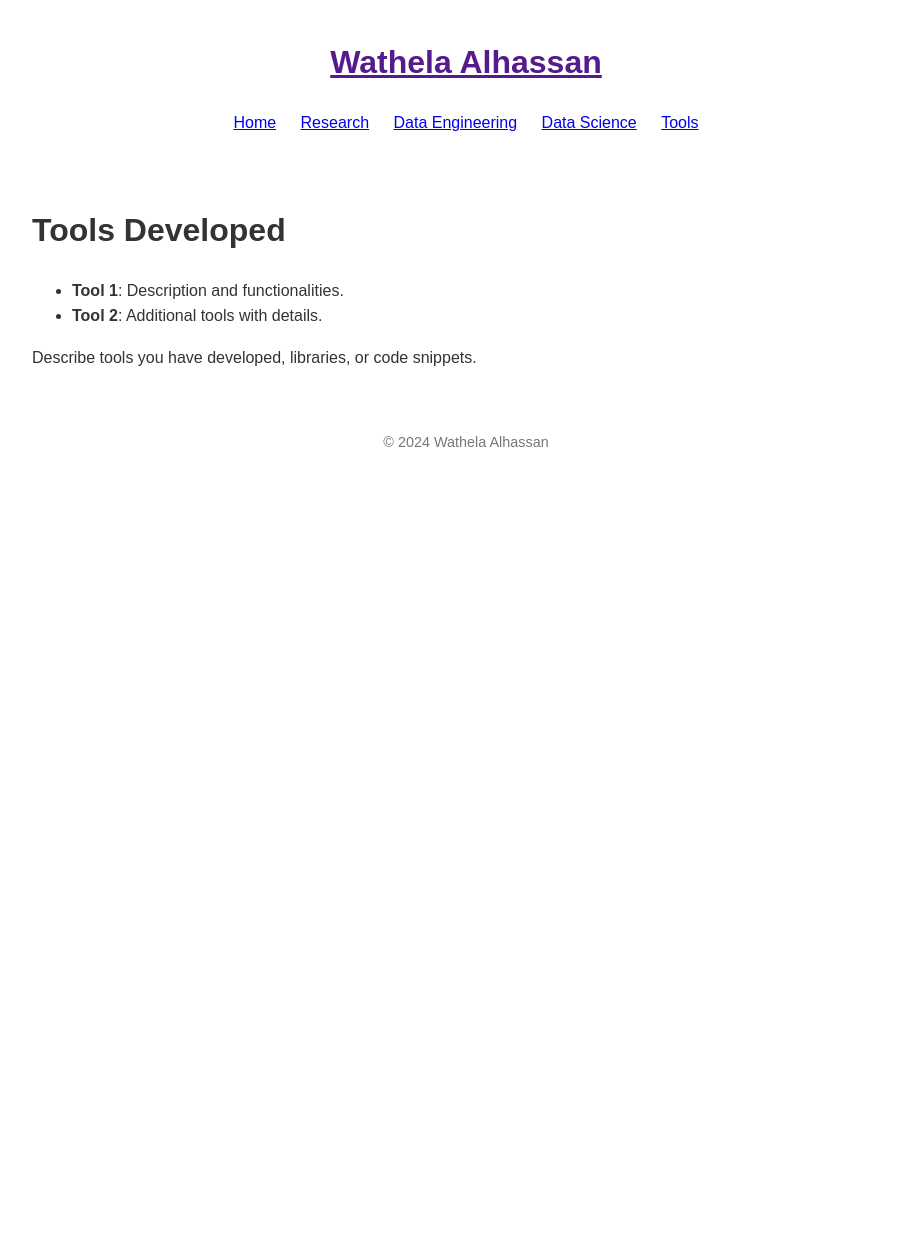
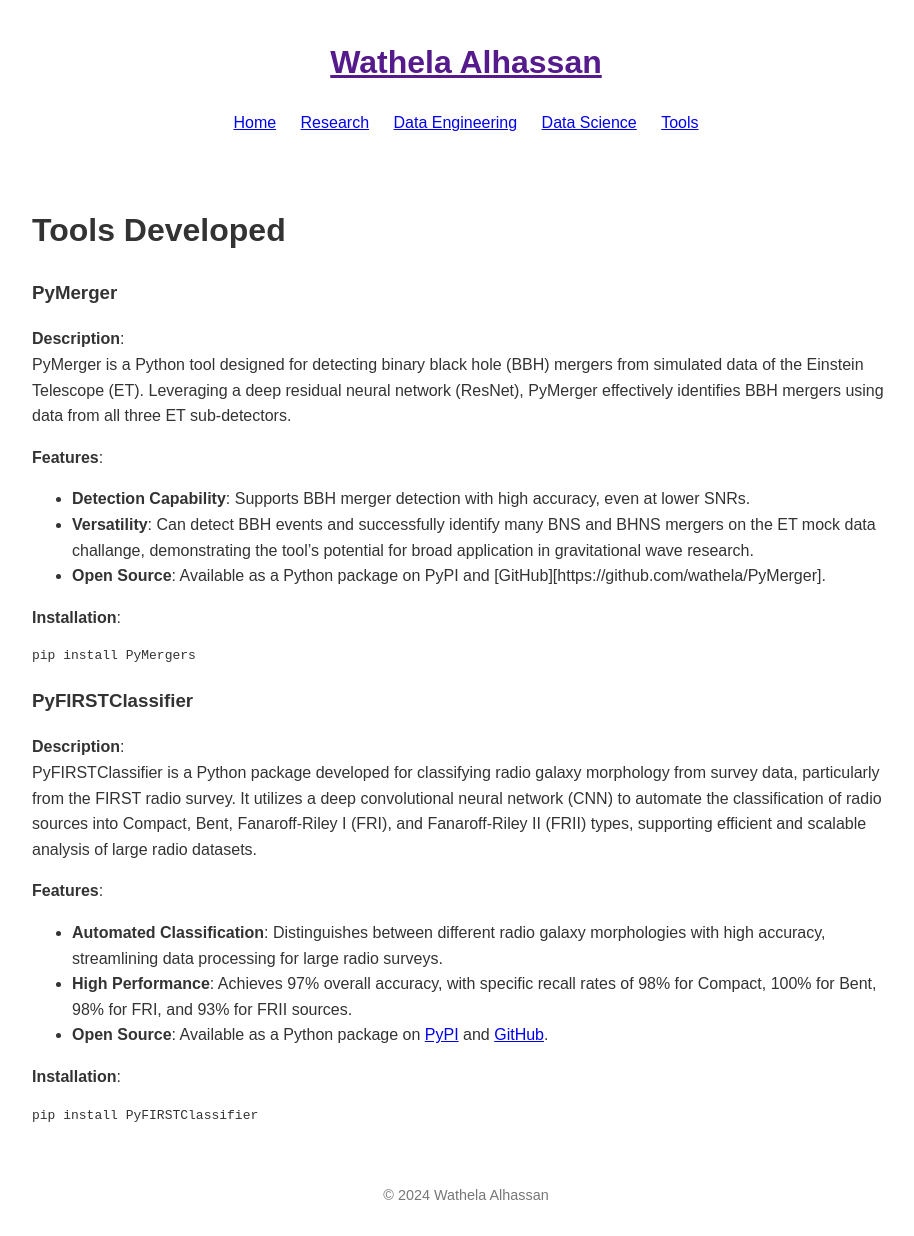
Before and after one commit to wathela/wathela.github.io, a Jekyll site: the page built from tools.md, in a window 1280 px wide. Shown: the whole page, without its empty margins (174-1088 px from the left). Built offline with Jekyll 4.4.1, drawn with Linux system fonts in a browser that asks for light colours; before the commit the page ends 900 px from its top, so only the background shows below that.

Commit message:
update tools md

````diff
--- a/tools.md
+++ b/tools.md
@@ -6,7 +6,31 @@
 
 # Tools Developed
 
-- **Tool 1**: Description and functionalities.
-- **Tool 2**: Additional tools with details.
+### PyMerger
+**Description**:
+PyMerger is a Python tool designed for detecting binary black hole (BBH) mergers from simulated data of the Einstein Telescope (ET). Leveraging a deep residual neural network (ResNet), PyMerger effectively identifies BBH mergers using data from all three ET sub-detectors.
 
-Describe tools you have developed, libraries, or code snippets.
+**Features**:
+- **Detection Capability**: Supports BBH merger detection with high accuracy, even at lower SNRs.
+- **Versatility**: Can detect BBH events and successfully identify many BNS and BHNS mergers on the ET mock data challange, demonstrating the tool’s potential for broad application in gravitational wave research.
+- **Open Source**: Available as a Python package on PyPI and [GitHub][https://github.com/wathela/PyMerger].
+
+**Installation**:
+```bash
+pip install PyMergers
+```
+
+
+### PyFIRSTClassifier
+**Description**:
+PyFIRSTClassifier is a Python package developed for classifying radio galaxy morphology from survey data, particularly from the FIRST radio survey. It utilizes a deep convolutional neural network (CNN) to automate the classification of radio sources into Compact, Bent, Fanaroff-Riley I (FRI), and Fanaroff-Riley II (FRII) types, supporting efficient and scalable analysis of large radio datasets.
+
+**Features**:
+- **Automated Classification**: Distinguishes between different radio galaxy morphologies with high accuracy, streamlining data processing for large radio surveys.
+- **High Performance**: Achieves 97% overall accuracy, with specific recall rates of 98% for Compact, 100% for Bent, 98% for FRI, and 93% for FRII sources.
+- **Open Source**: Available as a Python package on [PyPI](https://pypi.org/project/PyFIRSTClassifier/) and [GitHub](https://github.com/wathela/FIRST-CLASSIFIER).
+
+**Installation**:
+```bash
+pip install PyFIRSTClassifier
+```
````
